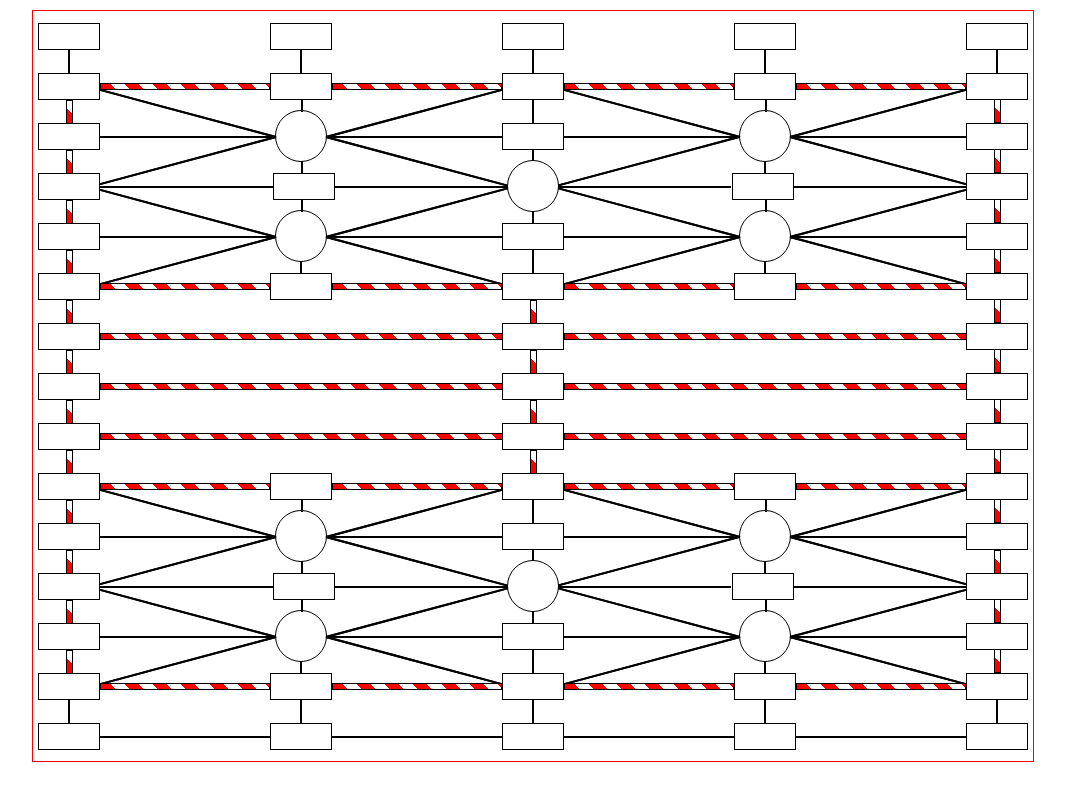
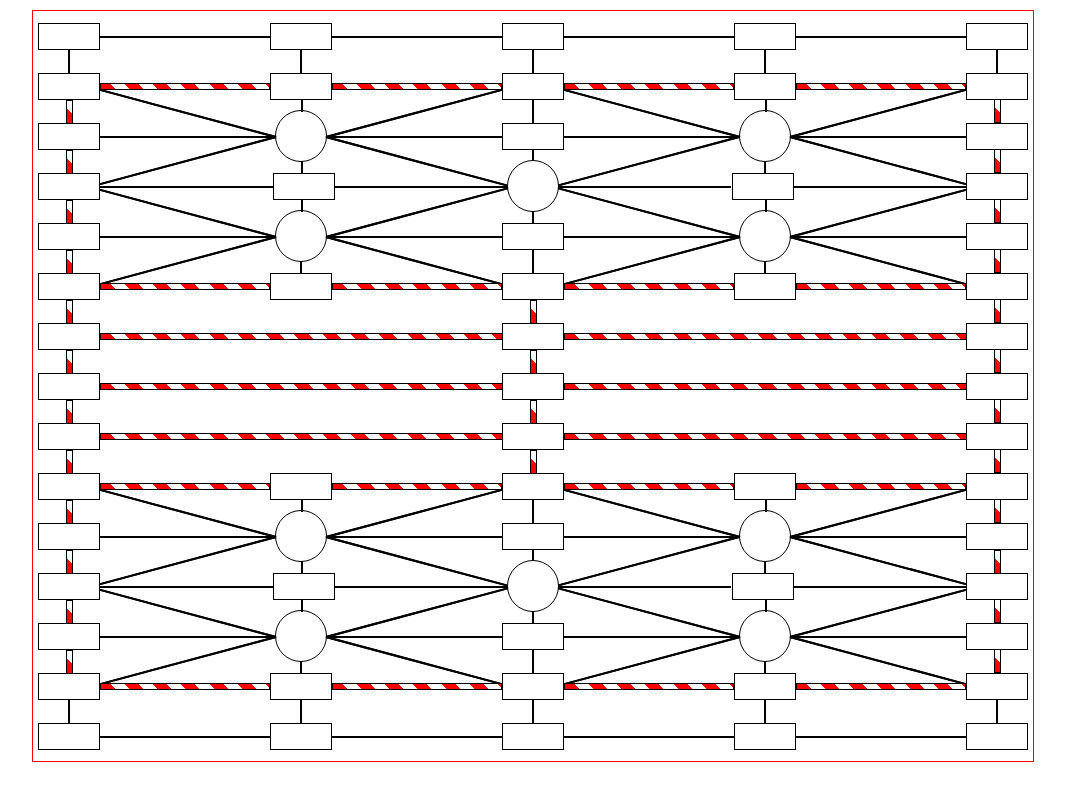
Before and after one commit to andrewc2695/cwgame, a plain HTML site: page index.html in a window 1280 px wide. Shown: the whole page, without its empty margins (107-1172 px from the left). Drawn offline with Linux system fonts and the light colour scheme.

Commit message:
finished the game board

```diff
--- a/index.html
+++ b/index.html
@@ -14,16 +14,16 @@
     <div id="board">
         <div class="row" id="row0">
             <div class="square" id="r0c0">
-
+                <div class="line" id="c0r14h"></div>
             </div>
             <div class="square" id="r0c1">
-
+                <div class="line" id="c0r14h"></div>
             </div>
             <div class="square">
-
+                <div class="line" id="c0r14h"></div>
             </div>
             <div class="square">
-
+                <div class="line" id="c0r14h"></div>
             </div>
             <div class="square"></div>
         </div>
```
